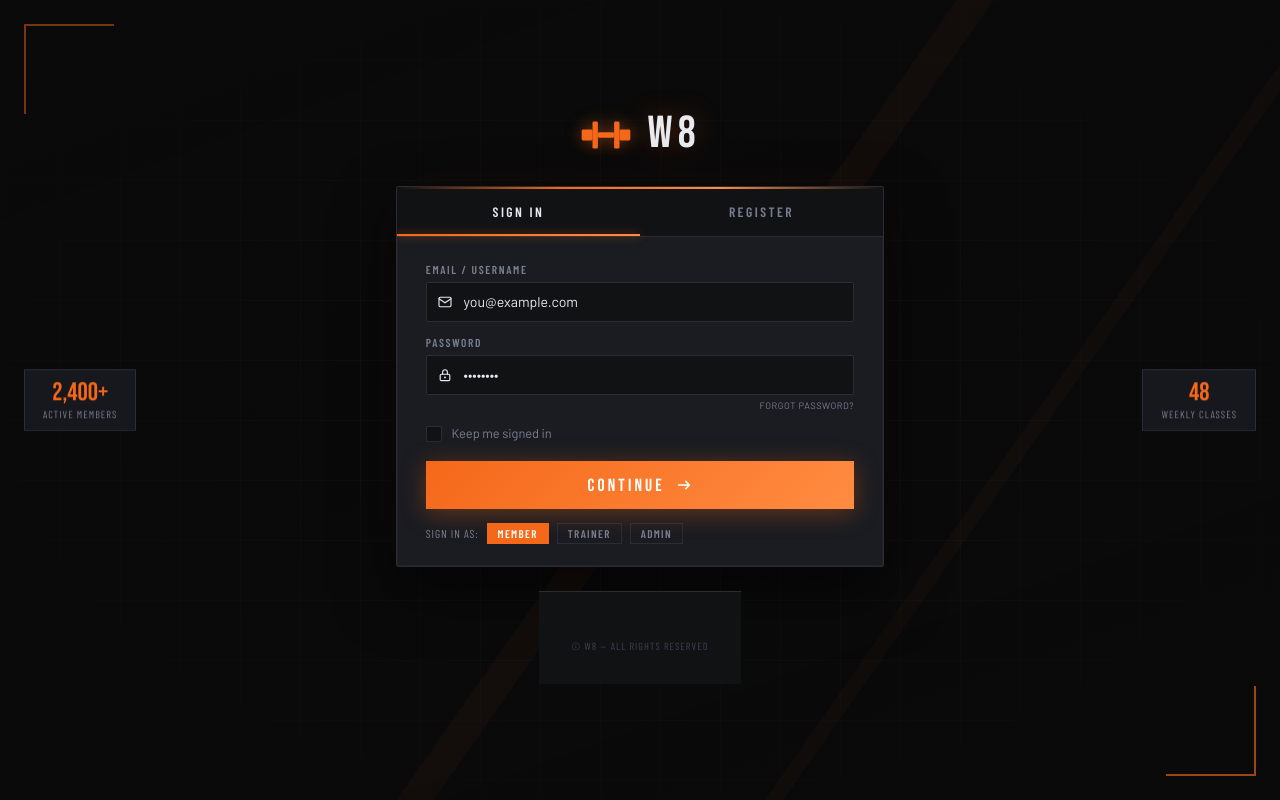
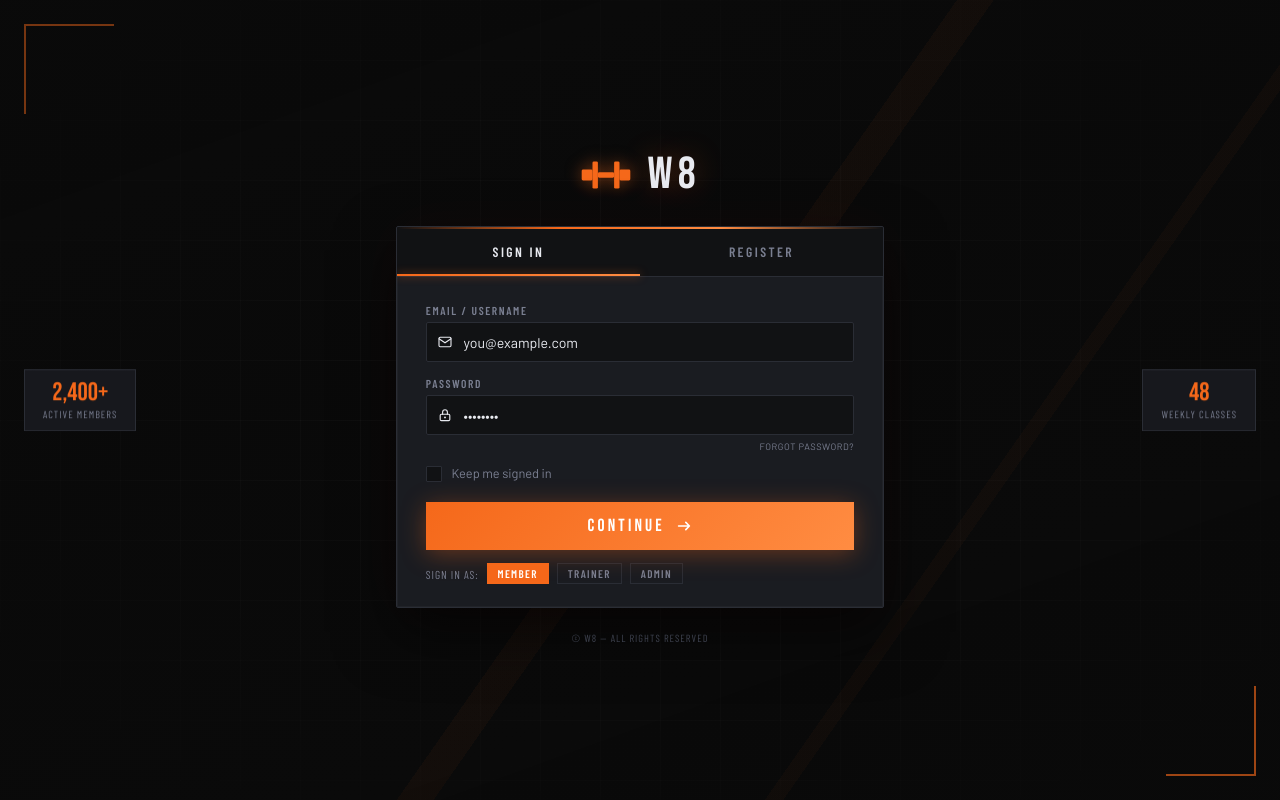
Before and after one commit to FEUP-LTW-2026/ltw-project-ltw03g03, a PHP site: page /html/sign_in.html in a window 1280 px wide. Run offline with PHP 8.4, Linux system fonts and the light colour scheme; some web fonts are replaced.

Commit message:
small change to auth.css

```diff
--- a/css/auth.css
+++ b/css/auth.css
@@ -190,6 +190,10 @@ body {
   text-transform: uppercase;
   color: var(--color-muted);
   text-align: center;
+  background: none;
+  border: none;
+  padding: 0;
+  box-shadow: none;
 }
 
 /* ═══════════════════════════════════════════════════════════════
```
